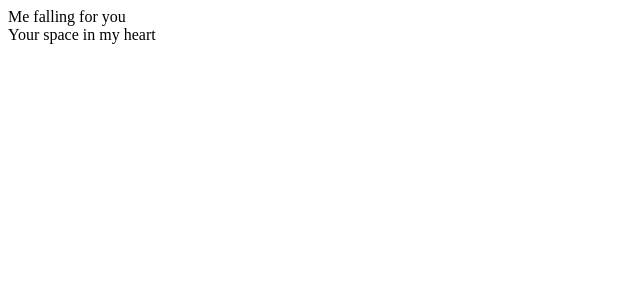
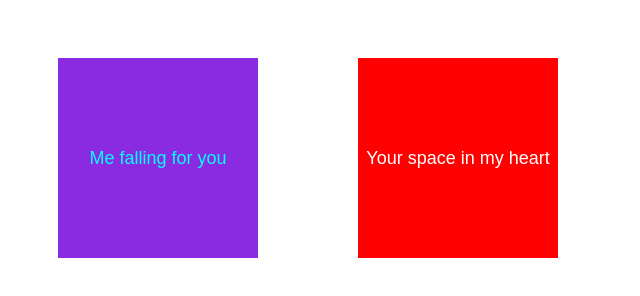
Before and after one commit to Shyshot/xted8x, a plain HTML site: page index.html in a window 1280 px wide. Shown: the whole page, without its empty margins (0-640 px from the left). Drawn offline with Linux system fonts and the light colour scheme.

Commit message:
Update style.css

```diff
--- a/style.css
+++ b/style.css
@@ -1,3 +1,63 @@
-h1{
-  background-color:red;
+.all{
+    display: flex;
 }
+
+.tilt-container{
+    position:relative;
+    width: 200px;
+    height: 200px;
+    margin: 50px;
+    cursor: pointer;
+    display: grid;
+
+
+}
+.tilt-container2{
+    position:relative;
+    width: 200px;
+    height: 200px;
+    margin: 50px;
+    cursor: pointer;
+    display: grid;
+
+
+}
+.tilt-element{
+    width: 100%;
+    height: 100%;
+    background-color:blueviolet;
+    color:aqua;
+    text-align: center;
+    line-height: 200px;
+    font-family: Arial, sans-serif;
+    font-size: 18px;
+    transform-origin: bottom;
+    transition: transform 5s ease;
+
+}
+.tilt-container:hover .tilt-element{
+    transform: rotateX(-60deg)
+
+}
+.tilt-element2{
+    height: 200px;
+    width: 200px;
+    background-color:red;
+
+    position: relative;
+
+    color:white;
+    text-align:center;
+    line-height: 200px;
+    font-family: Arial, sans-serif;
+    font-size: 18px;
+    transform-origin: top right;
+    transition: transform 10s ease;
+
+
+}
+.tilt-container2:hover .tilt-element2{
+
+    transform: scaleX(2.5) scaleY(3)
+
+}
```
